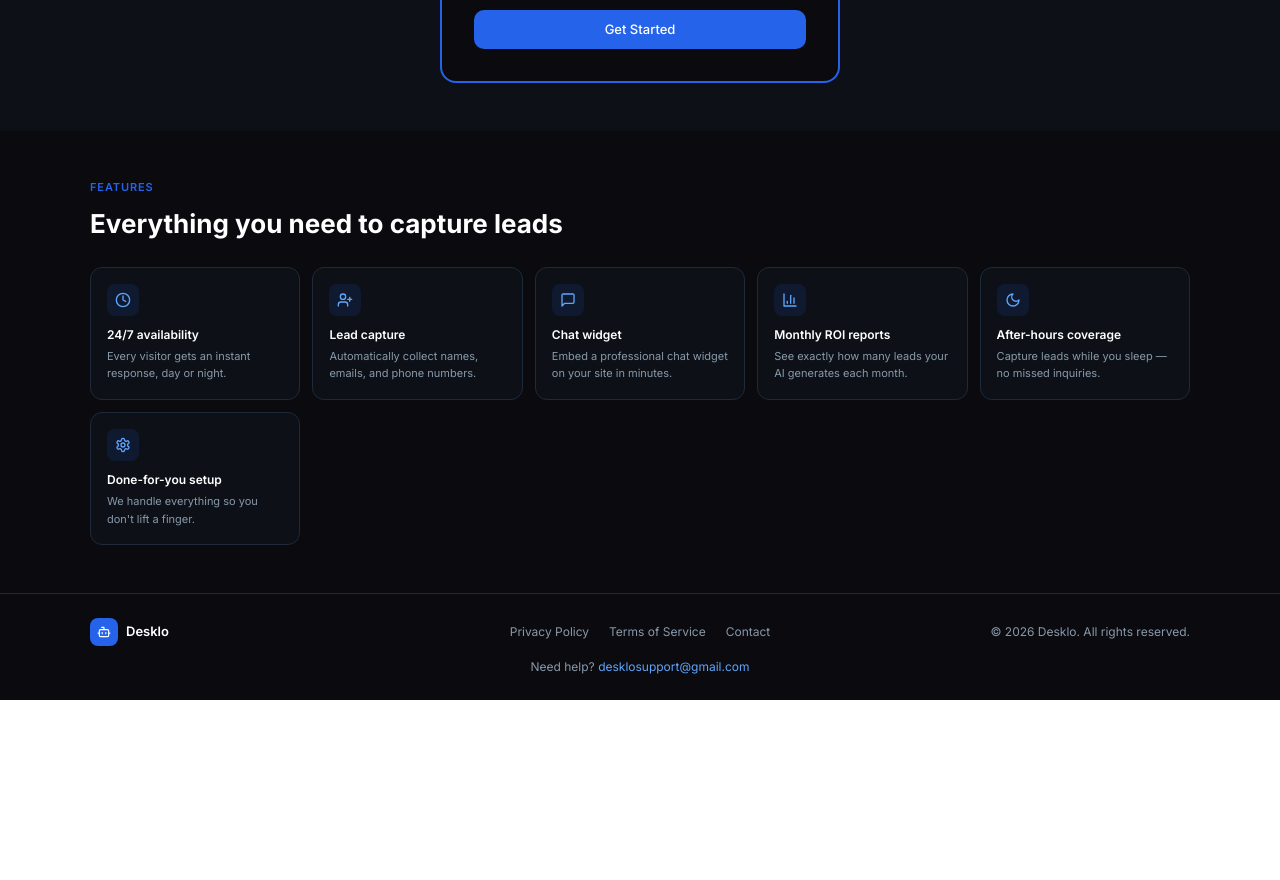
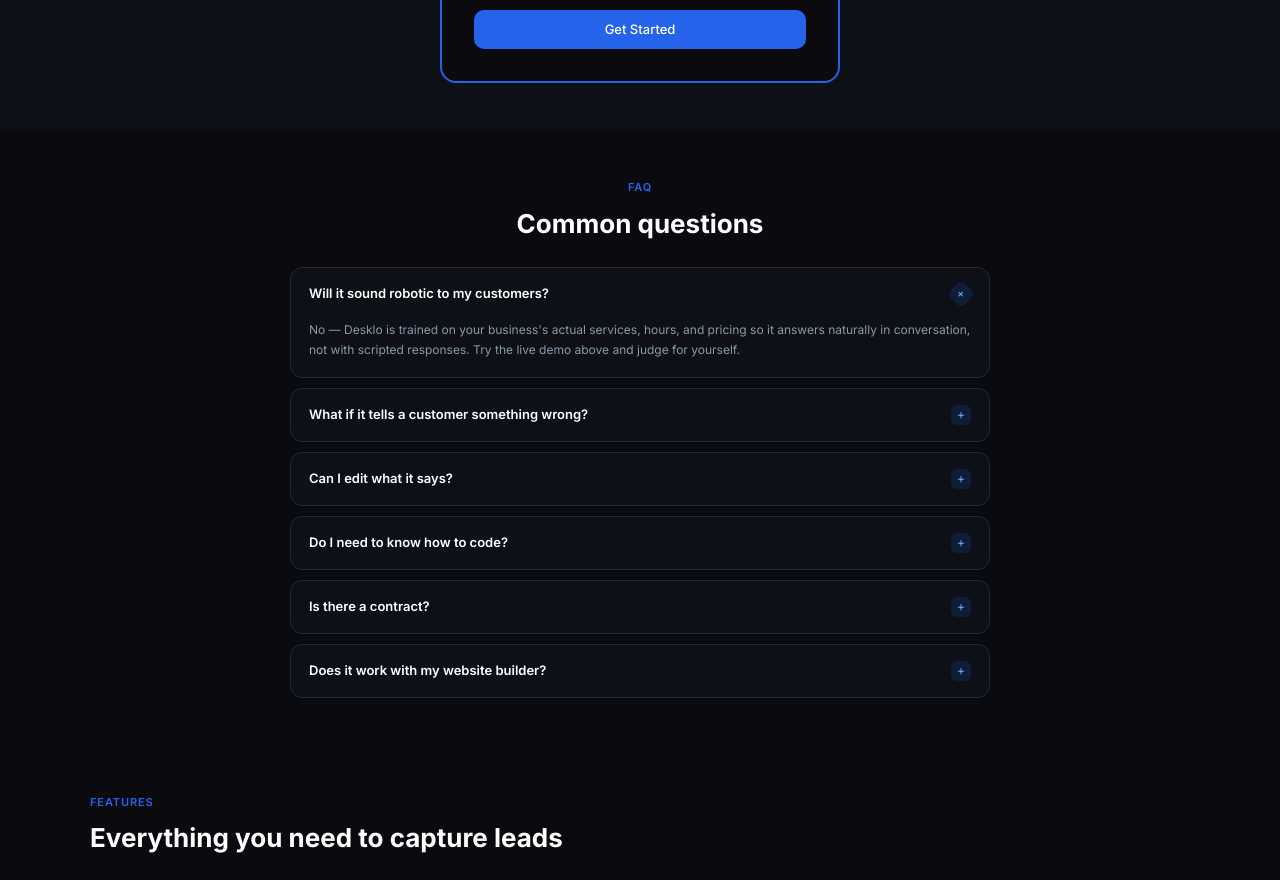
Before and after one commit to connorsol/desklo, a React (Vite) app: page / in a window 1280 px wide. Shown: the part 3280-4160 px from the top of the page. Before the commit the page ends 3980 px from the top, so only its background shows below. Built offline with nearby package versions, Linux system fonts and the light colour scheme.

Commit message:
feat: add FAQ section after pricing

```diff
--- a/src/pages/Landing.tsx
+++ b/src/pages/Landing.tsx
@@ -337,6 +337,98 @@ function Pricing() {
   );
 }
 
+function FAQ() {
+  const isMobile = useIsMobile();
+  const [openIndex, setOpenIndex] = useState<number | null>(0);
+
+  const faqs = [
+    {
+      q: 'Will it sound robotic to my customers?',
+      a: "No — Desklo is trained on your business's actual services, hours, and pricing so it answers naturally in conversation, not with scripted responses. Try the live demo above and judge for yourself.",
+    },
+    {
+      q: 'What if it tells a customer something wrong?',
+      a: "Desklo only answers using the information you give it. It never makes up prices, services, or availability — if it doesn't know something, it tells the customer the team will follow up, instead of guessing.",
+    },
+    {
+      q: 'Can I edit what it says?',
+      a: 'Yes. You control your services, hours, pricing, and tone from your dashboard at any time. Changes take effect immediately, no developer needed.',
+    },
+    {
+      q: 'Do I need to know how to code?',
+      a: 'Not at all. Setup takes about 5 minutes — tell us about your business and we handle the rest. Adding the widget to your website is one line of code, or we can do it for you.',
+    },
+    {
+      q: 'Is there a contract?',
+      a: 'No contract. Desklo is $99/month, cancel anytime from your dashboard with no fees or hoops to jump through.',
+    },
+    {
+      q: 'Does it work with my website builder?',
+      a: 'Yes — Desklo works with Wix, WordPress, Squarespace, Shopify, and any custom site. We provide step-by-step install guides for each platform.',
+    },
+  ];
+
+  return (
+    <section style={{ padding: isMobile ? '36px 16px' : '48px 24px' }} aria-labelledby="faq-heading">
+      <div style={{ maxWidth: 700, margin: '0 auto' }}>
+        <p style={{ fontSize: 11, color: '#2563eb', fontWeight: 600, marginBottom: 8, textTransform: 'uppercase', letterSpacing: '0.08em', textAlign: 'center' }}>FAQ</p>
+        <h2 id="faq-heading" style={{ fontSize: isMobile ? 22 : 26, fontWeight: 700, color: '#fff', marginBottom: 24, textAlign: 'center' }}>Common questions</h2>
+        <div style={{ display: 'flex', flexDirection: 'column', gap: 10 }}>
+          {faqs.map((item, i) => {
+            const isOpen = openIndex === i;
+            return (
+              <div key={item.q} style={{ background: '#0d1117', border: '0.5px solid #1e2a3a', borderRadius: 12, overflow: 'hidden' }}>
+                <button
+                  onClick={() => setOpenIndex(isOpen ? null : i)}
+                  aria-expanded={isOpen}
+                  style={{
+                    width: '100%',
+                    display: 'flex',
+                    alignItems: 'center',
+                    justifyContent: 'space-between',
+                    gap: 12,
+                    padding: '16px 18px',
+                    background: 'transparent',
+                    border: 'none',
+                    cursor: 'pointer',
+                    textAlign: 'left',
+                  }}
+                >
+                  <span style={{ fontSize: 13, fontWeight: 600, color: '#fff' }}>{item.q}</span>
+                  <span
+                    aria-hidden="true"
+                    style={{
+                      flexShrink: 0,
+                      width: 20,
+                      height: 20,
+                      borderRadius: 6,
+                      background: 'rgba(37,99,235,0.15)',
+                      display: 'flex',
+                      alignItems: 'center',
+                      justifyContent: 'center',
+                      fontSize: 13,
+                      color: '#60a5fa',
+                      transform: isOpen ? 'rotate(45deg)' : 'rotate(0deg)',
+                      transition: 'transform 0.15s ease',
+                    }}
+                  >
+                    +
+                  </span>
+                </button>
+                {isOpen && (
+                  <div style={{ padding: '0 18px 16px' }}>
+                    <p style={{ fontSize: 12, color: '#8899aa', lineHeight: 1.7 }}>{item.a}</p>
+                  </div>
+                )}
+              </div>
+            );
+          })}
+        </div>
+      </div>
+    </section>
+  );
+}
+
 function Footer() {
   const isMobile = useIsMobile();
   return (
@@ -394,6 +486,7 @@ export default function Landing() {
         <LiveDemo />
         <HowItWorks />
         <Pricing />
+        <FAQ />
         <Features />
       </main>
       <Footer />
```
